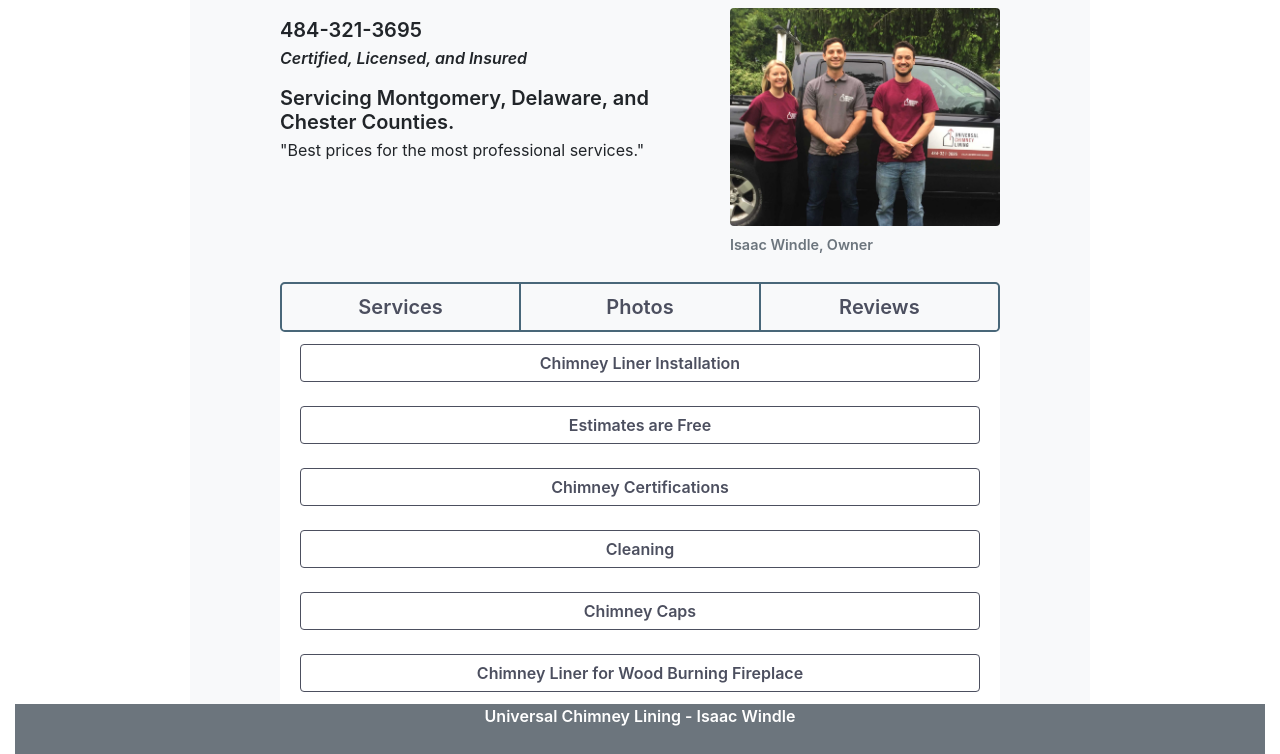
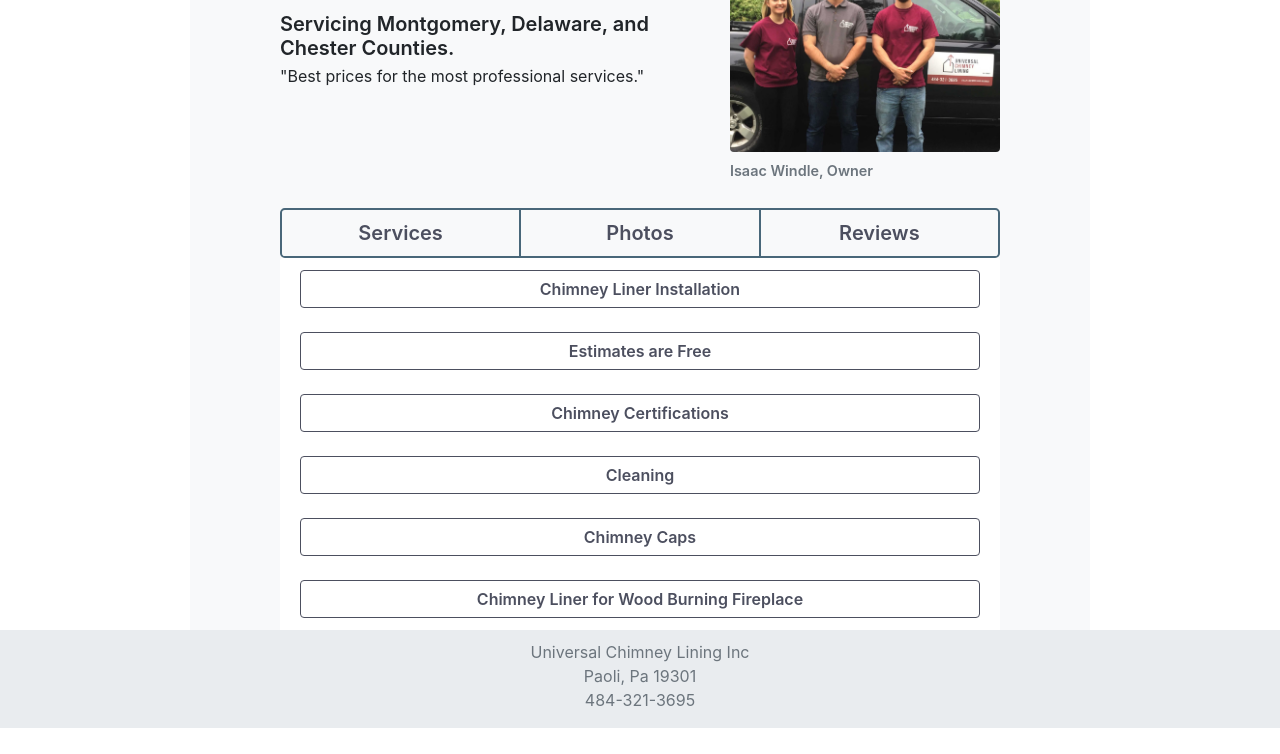
Before and after one commit to dByler1/windle-chimney, a plain HTML site: page index.html in a window 1280 px wide. Shown: the part 424-1178 px from the top of the page. After the commit the page ends 1152 px from the top, so only its background shows below. Drawn offline with nearby package versions, Linux system fonts and the light colour scheme.

Commit message:
sticky footer with flexbox

```diff
--- a/css/css.css
+++ b/css/css.css
@@ -8,8 +8,10 @@
 /* medium screens and up */
 @media (min-width: 768px) {
     header {
-        padding-top: 10px;
         padding-bottom: 10px;
+    }
+    .jumbotron {
+        padding: 2rem 2rem;
     }
 
     .header-second-row {
@@ -112,10 +114,22 @@ p, .btn, h1, figcaption, h5 {
 
 /* FOOTER */
 
-footer {
-    height: 50px;
-    color: white;
-}
+html, body {
+    height: 100%;
+  }
+  body {
+    display: flex;
+    flex-direction: column;
+  }
+  .content {
+    flex: 1 0 auto;
+  }
+  .footer {
+    flex-shrink: 0;
+    text-align: center;
+    background-color: #e9ecef;
+    padding-top: 10px;
+  }
 
 
 /* button group buttons - photos/services/reviews */
@@ -188,7 +202,6 @@ button[data-target='#reviewsCollapse'] {
     background-position: center;
     height: 400px;
     cursor: grab;
-    background-image: cover;
 }
 
 .galleryPhoto_2 {
--- a/index.html
+++ b/index.html
@@ -267,12 +267,7 @@
         <div class="modal fade" id="requestCall" tabindex="-1" role="dialog" aria-labelledby="requestCallModal" aria-hidden="true">
                 <div class="modal-dialog" role="document">
                     <div class="modal-content">
-                        <!-- <div class="modal-header">
-                            <h5 class="modal-title" id="requestCallModal">Request a Call</h5>
-                            <button type="button" class="close" data-dismiss="modal" aria-label="Close">
-                            <span aria-hidden="true">&times;</span>
-                            </button>
-                        </div> -->
+
                         <div class="modal-body">
                              <div class="card card-body">
                                     <iframe height="260"
@@ -286,12 +281,7 @@
                               </a>
                             </iframe>
 
-                                <!-- <form method="POST" action="https://formspree.io/dannybyler@gmail.com">
-                                    <div class="form-group">
-                                        <label for="requestCall">We will call you back within 24 hours!</label>
-                                        <input name="requestCallNumber" type="tel" class="form-control" id="inputNumber" placeholder="Enter phone number">
-                                    </div>
-                                </form> -->
+
                             </div>
                         </div>
                 <div class="modal-footer">
@@ -326,20 +316,6 @@
                           </a>
                         </iframe>
 
-                            <!-- <form>
-                                <div class="form-group">
-                                    <label for="requestCall">Name</label>
-                                    <input type="text" class="form-control" id="name" placeholder="Name">
-                                </div>
-                                <div class="form-group">
-                                    <label for="requestCall">Phone Number</label>
-                                    <input type="tel" class="form-control" id="inputNumber" placeholder="Phone Number">
-                                </div>
-                                <div class="form-group">
-                                    <label for="message">Message</label>
-                                    <textarea class="form-control" id="message" rows="3"></textarea>
-                                </div>
-                            </form> -->
                         </div>
                     </div>
                     <div class="modal-footer">
@@ -352,17 +328,17 @@
 
 
     </div> <!-- end container -->
-    <div class="container-fluid">
-        <footer class="bg-secondary d-flex justify-content-center">
-            <p>Universal Chimney Lining - Isaac Windle</p>
-            <!-- <ul>
-                <li><a href="#"><i class="fa fa-facebook-official fa-2x" aria-hidden="false"></i></a></li>
-                <li><a href="#"><i class="fa fa-instagram fa-2x" aria-hidden="false"></i></a></li>
-                <li><a href="#"><i class="fa fa-twitter fa-2x" aria-hidden="false"></i></a></li>
-                <li><a href="#"><i class="fa fa-linkedin fa-2x" aria-hidden="false"></i></a></li>
-            </ul> -->
-        </footer>
-    </div>
+
+    <footer class="footer">
+        <div class="container">
+            <span class="text-muted">Universal Chimney Lining Inc
+                <br>
+                Paoli, Pa 19301
+                <br>
+                484-321-3695</p>
+            </span>
+        </div>
+    </footer>
 
 
     <script src="https://code.jquery.com/jquery-3.3.1.slim.min.js" integrity="sha384-q8i/X+965DzO0rT7abK41JStQIAqVgRVzpbzo5smXKp4YfRvH+8abtTE1Pi6jizo" crossorigin="anonymous"></script>
```
Also changed, not shown: 1 other file.
